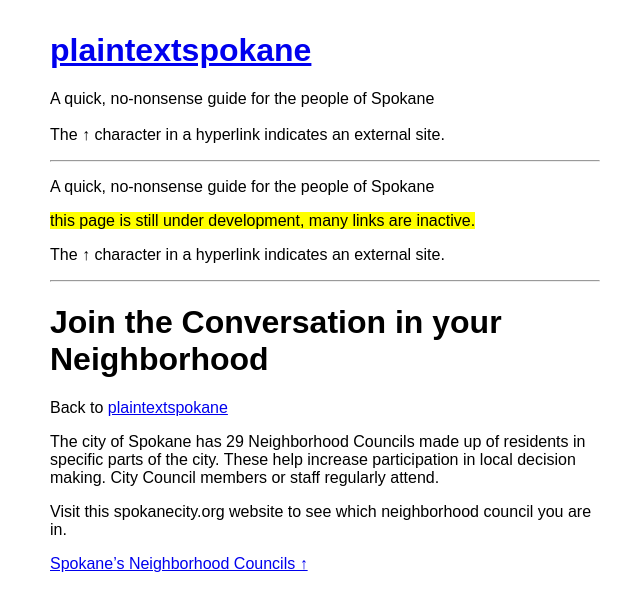
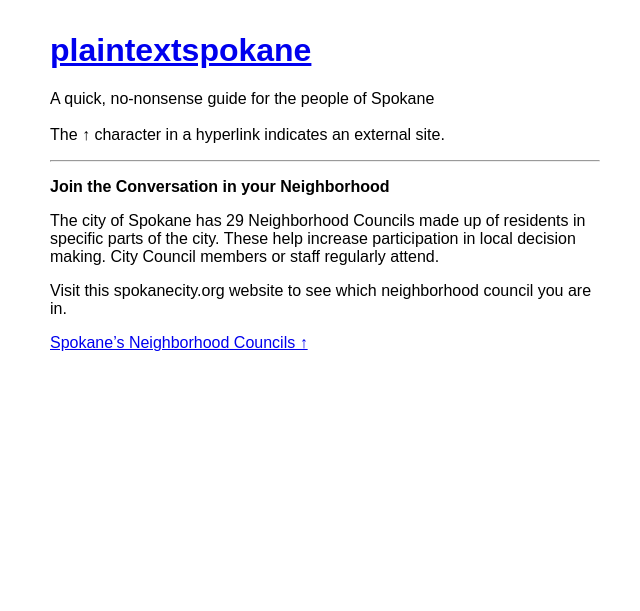
Before and after one commit to plaintextspokane/plaintextspokane.github.io, a Jekyll site: the page built from neighborhood.md, in a window 1280 px wide. Shown: the top 611 px of the page, without its empty margins (315-955 px from the left). Built offline with Jekyll 4.4.1, drawn with Linux system fonts in a browser that asks for light colours; our own code applies the rules of GitHub Pages for plain Markdown files.

Commit message:
Update neighborhood.md

```diff
--- a/neighborhood.md
+++ b/neighborhood.md
@@ -1,12 +1,8 @@
-A quick, no-nonsense guide for the people of Spokane
+---
+layout: default
+---
 
-<mark>this page is still under development, many links are inactive.</mark>
-
-The ↑ character in a hyperlink indicates an external site.
-
----
-# Join the Conversation in your Neighborhood
-Back to [plaintextspokane](index.md)
+**Join the Conversation in your Neighborhood**
 
 The city of Spokane has 29 Neighborhood Councils made up of residents in specific parts of the city.
 These help increase participation in local decision making. City Council members or staff regularly attend.
```
